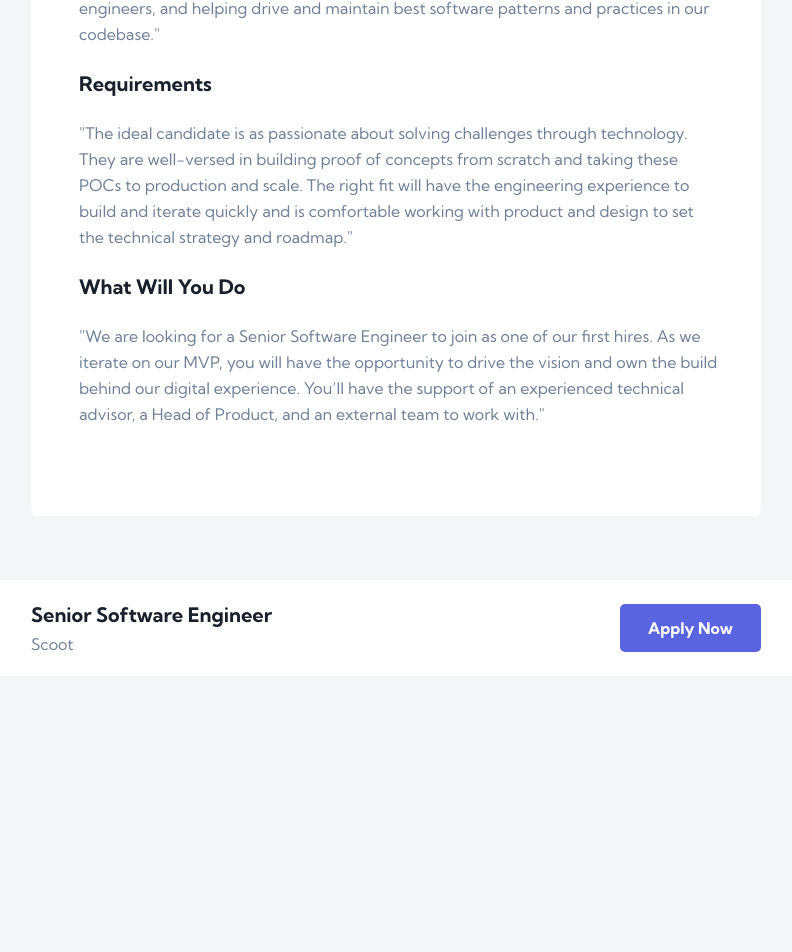
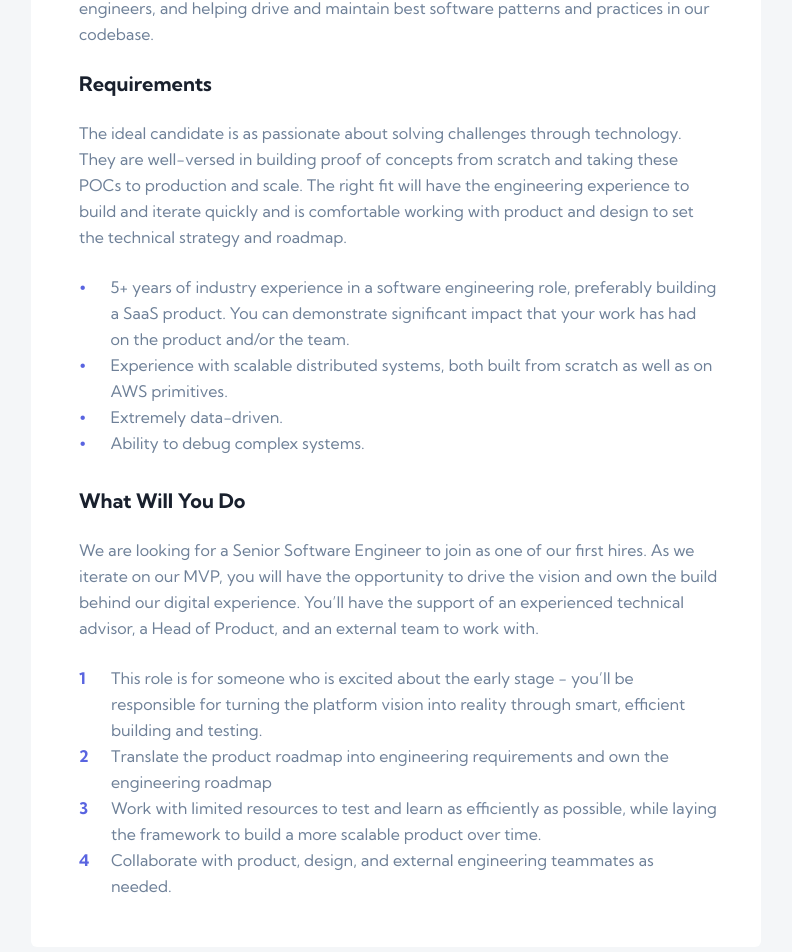
Before and after one commit to travistn/devjobs, a React (Create React App) app: page /job in a window 1280 px wide. Shown: the part 600-1552 px from the top of the page, without its empty margins (244-1036 px from the left). Before the commit the page ends 1276 px from the top, so only its background shows below. Built offline with nearby package versions, Linux system fonts and the light colour scheme.

Commit message:
Job postings page lists the details of the job

```diff
--- a/src/App.js
+++ b/src/App.js
@@ -1,16 +1,23 @@
-import React from 'react';
+import React, { useState, useEffect } from 'react';
 import { Routes, Route } from 'react-router-dom';
 
 import Home from './containers/Home/Home';
 import JobPosting from './containers/JobPosting/JobPosting';
 import './App.css';
+import jobs from './data.json';
 
 const App = () => {
+  const [job, setJob] = useState({});
+
+  useEffect(() => {
+    setJob(jobs[0]);
+  }, []);
+
   return (
     <>
       <Routes>
         <Route path='/' element={<Home />} />
-        <Route path='/job' element={<JobPosting />} />
+        <Route path='/job' element={<JobPosting job={job} />} />
       </Routes>
     </>
   );
--- a/src/components/Footer/Footer.jsx
+++ b/src/components/Footer/Footer.jsx
@@ -2,13 +2,13 @@ import React from 'react';
 
 import './Footer.css';
 
-const Footer = () => {
+const Footer = ({ job }) => {
   return (
     <div className='footer__container'>
       <div className='footer'>
         <div className='footer-details'>
-          <h3>Senior Software Engineer</h3>
-          <h5>Scoot</h5>
+          <h3>{job.position}</h3>
+          <h5>{job.company}</h5>
         </div>
         <button>Apply Now</button>
       </div>
--- a/src/components/Header/Header.css
+++ b/src/components/Header/Header.css
@@ -14,4 +14,5 @@
   height: 32px;
   margin-left: 7rem;
   margin-top: 1rem;
+  cursor: pointer;
 }
--- a/src/components/Header/Header.jsx
+++ b/src/components/Header/Header.jsx
@@ -1,4 +1,5 @@
 import React from 'react';
+import { useNavigate } from 'react-router-dom';
 
 import ToggleSwitch from '../ToggleSwitch/ToggleSwitch';
 import headerBackground from '../../assets/desktop/bg-pattern-header.svg';
@@ -6,9 +7,11 @@ import logo from '../../assets/desktop/logo.svg';
 import './Header.css';
 
 const Header = () => {
+  const navigate = useNavigate();
+
   return (
     <div className='header__container' style={{ backgroundImage: `url(${headerBackground})` }}>
-      <img className='header-logo' src={logo} alt='logo' />
+      <img className='header-logo' src={logo} alt='logo' onClick={() => navigate('/')} />
       <ToggleSwitch />
     </div>
   );
--- a/src/components/JobPostingHeader/JobPostingHeader.css
+++ b/src/components/JobPostingHeader/JobPostingHeader.css
@@ -17,7 +17,6 @@
   align-items: center;
   width: 140px;
   height: 140px;
-  background-color: #e99210;
   border-radius: 0px 0px 0px 6px;
 }
 
--- a/src/components/JobPostingHeader/JobPostingHeader.jsx
+++ b/src/components/JobPostingHeader/JobPostingHeader.jsx
@@ -1,17 +1,19 @@
 import React from 'react';
 
 import './JobPostingHeader.css';
-import scootLogo from '../../assets/logos/scoot.svg';
 
-const JobPostingHeader = () => {
+const JobPostingHeader = ({ job }) => {
   return (
     <div className='jobPostingHeader__container'>
-      <div className='jobPostingHeader-logo'>
-        <img src={scootLogo} alt='logo' />
+      <div className='jobPostingHeader-logo' style={{ backgroundColor: job.logoBackground }}>
+        <img
+          src={`/assets/logos/${job?.company?.split(' ').join('').toLowerCase()}.svg`}
+          alt='logo'
+        />
       </div>
       <div className='jobPostingHeader-company'>
-        <h3>Scoot</h3>
-        <p>scoot.com</p>
+        <h3>{job.company}</h3>
+        <p>{`${job?.company?.split(' ').join('').toLowerCase()}.com`}</p>
       </div>
       <button>Company Site</button>
     </div>
--- a/src/containers/JobPosting/JobPosting.css
+++ b/src/containers/JobPosting/JobPosting.css
@@ -71,6 +71,11 @@
   color: var(--color-white);
 }
 
+.jobPosting__top button:hover {
+  cursor: pointer;
+  background-color: var(--color-light-violet);
+}
+
 .jobPosting-description {
   width: 639px;
   margin-top: 2.5rem;
@@ -103,9 +108,30 @@
   color: var(--color-dark-gray);
 }
 
+.jobPosting-requirements ul {
+  width: 639px;
+  margin-top: 1.5rem;
+  list-style: none;
+}
+
+.jobPosting-requirements li {
+  display: flex;
+  gap: 1.5rem;
+  font-weight: 400;
+  font-size: 16px;
+  line-height: 26px;
+  color: var(--color-dark-gray);
+}
+
+.jobPosting-requirements li::before {
+  content: '•';
+  color: var(--color-violet);
+  font-size: 30px;
+}
+
 .jobPosting-role {
   width: 639px;
-  margin-top: 1.5rem;
+  margin-top: 2rem;
 }
 
 .jobPosting-role h3 {
@@ -122,3 +148,29 @@
   line-height: 26px;
   color: var(--color-dark-gray);
 }
+
+.jobPosting-role ul {
+  width: 639px;
+  margin-top: 1.5rem;
+  list-style: none;
+  counter-reset: role;
+}
+
+.jobPosting-role li {
+  display: table-row;
+  font-weight: 400;
+  font-size: 16px;
+  line-height: 26px;
+  counter-increment: role;
+  color: var(--color-dark-gray);
+}
+
+.jobPosting-role li::before {
+  display: table-cell;
+  width: 2rem;
+  content: counter(role);
+  color: var(--color-violet);
+  font-weight: 700;
+  font-size: 16px;
+  line-height: 26px;
+}
--- a/src/containers/JobPosting/JobPosting.jsx
+++ b/src/containers/JobPosting/JobPosting.jsx
@@ -5,52 +5,47 @@ import Header from '../../components/Header/Header';
 import JobPostingHeader from '../../components/JobPostingHeader/JobPostingHeader';
 import './JobPosting.css';
 
-const JobPosting = () => {
+const JobPosting = ({ job }) => {
   return (
     <>
       <Header />
-      <JobPostingHeader />
+      <JobPostingHeader job={job} />
       <div className='jobPosting__container'>
         <div className='jobPosting__top'>
           <div className='jobPosting__top-details'>
             <p>
-              1w ago<span></span>Part Time
+              {job.postedAt}
+              <span></span>
+              {job.contract}
             </p>
-            <h3>Senior Software Engineer</h3>
-            <h5>United Kingdom</h5>
+            <h3>{job.position}</h3>
+            <h5>{job.location}</h5>
           </div>
           <button>Apply Now</button>
         </div>
         <div className='jobPosting-description'>
-          <p>
-            "Scoot is looking for a Senior Software Engineer passionate about building approachable,
-            innovative and user-first experiences to join our small but growing Engineering team.
-            You will be responsible for building and maintaining front end functionality across all
-            of Scoot’s applications, fostering a growing team of software engineers, and helping
-            drive and maintain best software patterns and practices in our codebase."
-          </p>
+          <p>{job.description}</p>
         </div>
         <div className='jobPosting-requirements'>
           <h3>Requirements</h3>
-          <p>
-            "The ideal candidate is as passionate about solving challenges through technology. They
-            are well-versed in building proof of concepts from scratch and taking these POCs to
-            production and scale. The right fit will have the engineering experience to build and
-            iterate quickly and is comfortable working with product and design to set the technical
-            strategy and roadmap."
-          </p>
+          <p>{job?.requirements?.content}</p>
+          <ul>
+            {job?.requirements?.items?.map((requirement, index) => (
+              <li key={index}>{requirement}</li>
+            ))}
+          </ul>
         </div>
         <div className='jobPosting-role'>
           <h3>What Will You Do</h3>
-          <p>
-            "We are looking for a Senior Software Engineer to join as one of our first hires. As we
-            iterate on our MVP, you will have the opportunity to drive the vision and own the build
-            behind our digital experience. You’ll have the support of an experienced technical
-            advisor, a Head of Product, and an external team to work with."
-          </p>
+          <p>{job?.role?.content}</p>
+          <ul>
+            {job?.role?.items?.map((role, index) => (
+              <li key={index}>{role}</li>
+            ))}
+          </ul>
         </div>
       </div>
-      <Footer />
+      <Footer job={job} />
     </>
   );
 };
```
